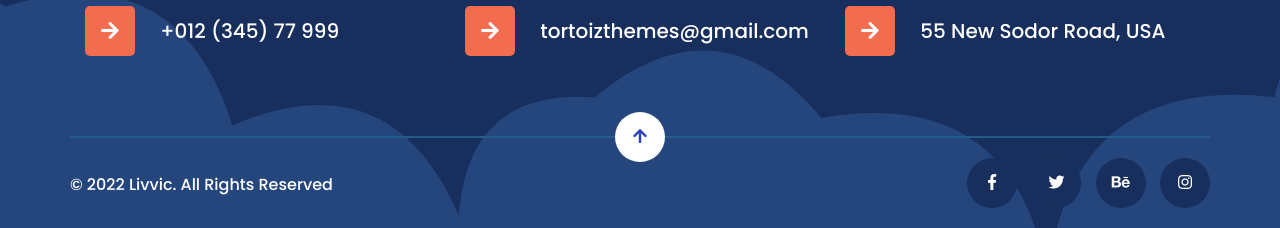
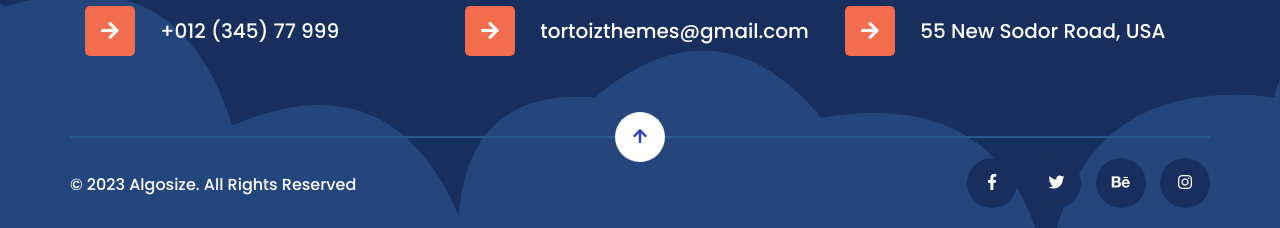
Before and after one commit to AlgoSize/website, a Jekyll site: the page built from index.html, in a window 1280 px wide and 900 px high, scrolled down 8263 px. Shown: the part 672-900 px from the top of the window. Built offline with Jekyll 4.4.1, drawn with Linux system fonts in a browser that asks for light colours.

Commit message:
Update _config.yml

```diff
--- a/_config.yml
+++ b/_config.yml
@@ -15,7 +15,7 @@ instagram_url: "https://instagram.com/tortoizthemes"
 logo_url: "/assets/images/logo.png"
 
 
-copyright_text: "&copy; 2022 Livvic. All Rights Reserved"
+copyright_text: "&copy; 2023 Algosize. All Rights Reserved"
 phone_number: "+012 (345) 77 999"
 address: "55 New Sodor Road, USA"
 office_time: "Sun - Friday : 10 am - 08 pm"
```
